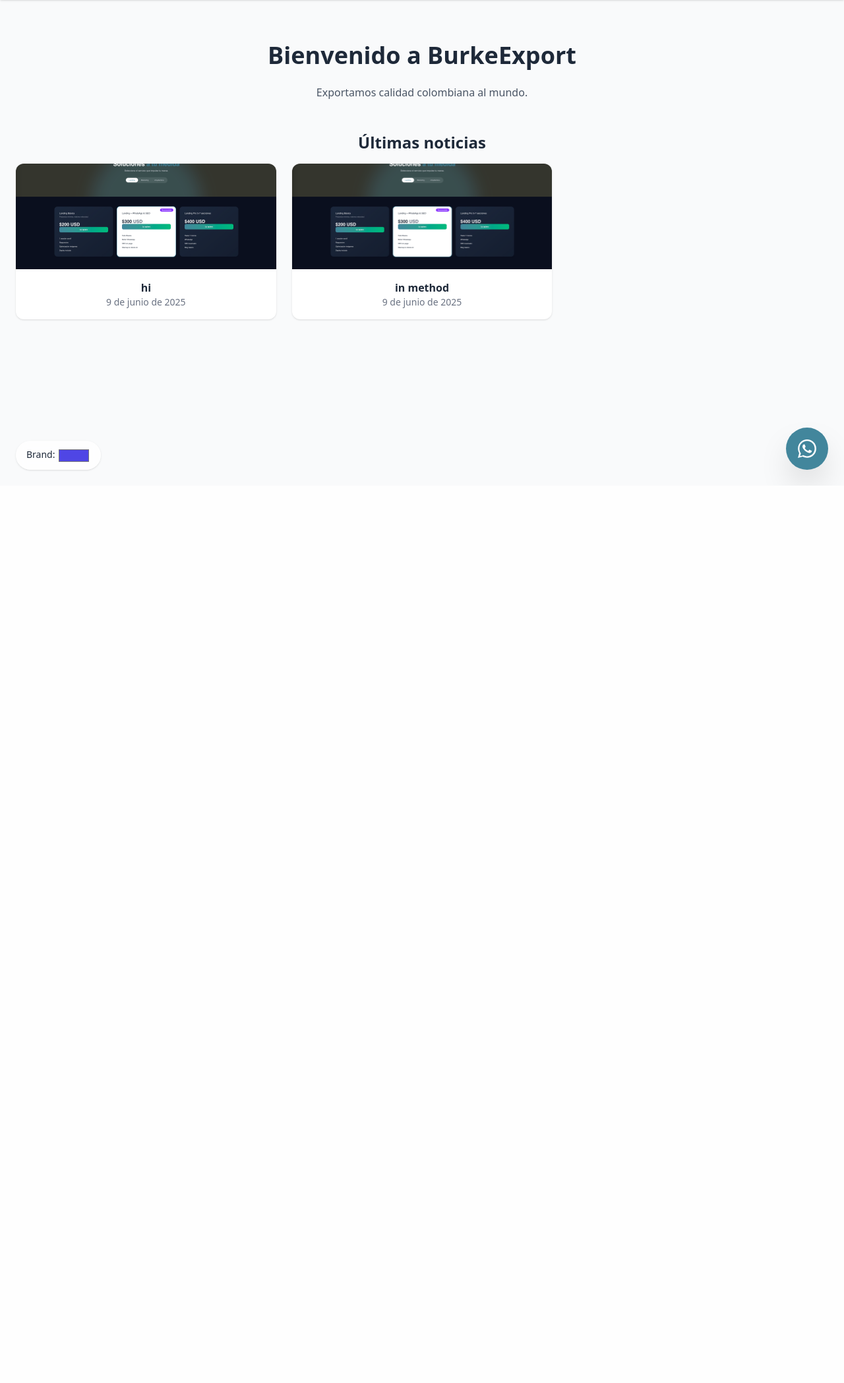
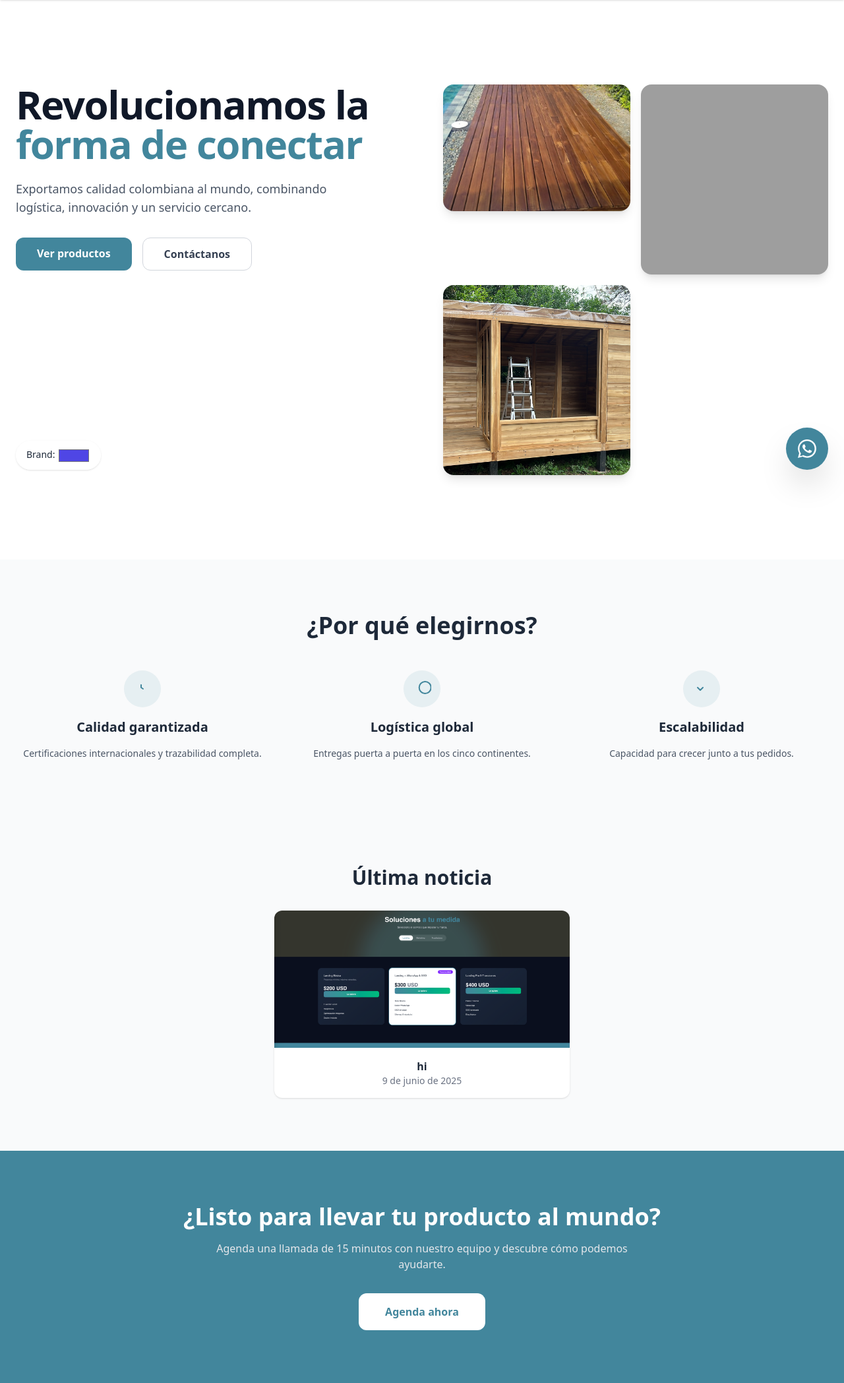
Before and after one commit to diegokld30/burkeexprot, a Django app: page / in a window 1280 px wide. Shown: the part 64-2160 px from the top of the page at 66% size. Before the commit the page ends 800 px from the top, so only its background shows below. Run offline with Django 4.2, Linux system fonts and the light colour scheme; data comes from the database, SQL or seed files in the repository; both versions use the stored data as it was after the commit; grey boxes are pictures that could not be loaded.

Commit message:
Se agregan mejoras en fotos

```diff
--- a/core/views.py
+++ b/core/views.py
@@ -2,8 +2,8 @@
 from .models import Categoria, EntradaBlog
 
 def index(request):
-    ultimas = EntradaBlog.objects.order_by('-fecha')[:3]
-    return render(request, 'core/index.html', {'ultimas': ultimas})
+    ultima = EntradaBlog.objects.order_by('-fecha').first()
+    return render(request, 'core/index.html', {'ultima': ultima})
 
 def productos(request):
     cats = { c.nombre.lower(): c for c in
--- a/templates/core/index.html
+++ b/templates/core/index.html
@@ -1,29 +1,114 @@
 {% extends 'core/base.html' %}
-{% load i18n %}
+{% load i18n static %}
 
 {% block title %}BurkeExport{% endblock %}
 
 {% block content %}
-<section class="container mx-auto px-6 py-16 text-center">
-  <h1 class="text-4xl font-extrabold mb-6">{% trans "Bienvenido a BurkeExport" %}</h1>
-  <p class="max-w-xl mx-auto text-gray-600">{% trans "Exportamos calidad colombiana al mundo." %}</p>
+{# ░░░ HERO + FOTOS EMPRESA ░░░ ----------------------------------------- #}
+<section id="home" class="relative overflow-hidden bg-white">
+  <!-- fondo decorativo -->
+  <div class="absolute inset-0 -z-10 bg-grid-slate/5 [mask-image:linear-gradient(to_bottom,transparent,black)]"></div>
+  <div class="absolute -top-72 -left-40 -z-20 size-[900px] rounded-full bg-[var(--brand)]/20 blur-3xl"></div>
 
-  <!-- Últimas entradas del blog -->
-  <h2 class="text-2xl font-semibold mt-12 mb-4">{% trans "Últimas noticias" %}</h2>
-  <div class="grid gap-6 md:grid-cols-3">
-    {% for p in ultimas %}
-      <article class="bg-white rounded-xl shadow hover:shadow-lg transition">
-        <a href="{% url 'blog_detalle' p.pk %}">
-          <img src="{{ p.imagen.url }}" class="w-full h-40 object-cover rounded-t-xl" alt="">
+  <div class="container mx-auto px-6 py-24 lg:py-32 grid gap-16 lg:grid-cols-2">
+    <!-- Texto principal -->
+    <div>
+      <h1 class="text-4xl md:text-6xl font-extrabold tracking-tight text-gray-900">
+        {% trans "Revolucionamos la" %}<br>
+        <span class="text-[var(--brand)]">{% trans "forma de conectar" %}</span>
+      </h1>
+      <p class="mt-6 max-w-lg text-lg text-gray-600">
+        {% trans "Exportamos calidad colombiana al mundo, combinando logística, innovación y un servicio cercano." %}
+      </p>
+      <div class="mt-8 flex gap-4">
+        <a href="{% url 'productos' %}"
+           class="rounded-xl bg-[var(--brand)] px-8 py-3 text-white font-semibold hover:opacity-90 transition">
+          {% trans "Ver productos" %}
         </a>
-        <div class="p-4">
-          <h3 class="font-bold">{{ p.titulo }}</h3>
-          <p class="text-sm text-gray-500">{{ p.fecha }}</p>
-        </div>
-      </article>
-    {% empty %}
-      <p class="col-span-3 text-gray-500">{% trans "Aún no hay publicaciones." %}</p>
-    {% endfor %}
+        <a href="{% url 'contacto' %}"
+           class="rounded-xl border border-gray-300 px-8 py-3 font-semibold text-gray-700 hover:bg-gray-100 transition">
+          {% trans "Contáctanos" %}
+        </a>
+      </div>
+    </div>
+
+    <!-- Mosaico corporativo (4 fotos) -->
+    <div class="grid grid-cols-2 gap-4 self-center">
+      <img src="{% static 'img/17fba63c-5294-4c83-a15d-cdc51b426a72.JPG' %}" alt="{% trans 'Producto madera' %}"
+           class="h-48 w-full rounded-2xl object-cover shadow-lg" loading="lazy">
+      <img src="{% static 'img/IMG_9202.HEIC' %}" alt="{% trans 'Equipo de trabajo' %}"
+           class="h-72 w-full rounded-2xl object-cover shadow-lg" loading="lazy">
+      <img src="{% static 'img/379425CB-003E-4E91-97E2-A1F3E8095500.JPG' %}" alt="{% trans 'Proceso de empaque' %}"
+           class="h-72 w-full rounded-2xl object-cover shadow-lg" loading="lazy">
+      <!--<img src="{% static 'img/empresa/foto4.jpg' %}" alt="{% trans 'Exportación' %}"
+           class="h-48 w-full rounded-2xl object-cover shadow-lg" loading="lazy">-->
+    </div>
   </div>
 </section>
+
+{# ░░░ MINI-FEATURES ░░░ -------------------------------------------------- #}
+<section class="container mx-auto px-6 py-20">
+  <h2 class="text-center text-3xl md:text-4xl font-bold mb-12">
+    {% trans "¿Por qué elegirnos?" %}
+  </h2>
+  <div class="grid gap-10 md:grid-cols-3">
+    <div class="text-center space-y-4">
+      <div class="mx-auto flex size-14 items-center justify-center rounded-full bg-[var(--brand)]/10 text-[var(--brand)]">
+        <svg xmlns="http://www.w3.org/2000/svg" class="w-7 h-7" fill="none" stroke="currentColor"><path stroke-linecap="round" stroke-linejoin="round" stroke-width="2" d="M12 8v4l3 2"/></svg>
+      </div>
+      <h3 class="text-xl font-semibold">{% trans "Calidad garantizada" %}</h3>
+      <p class="text-sm text-gray-600">{% trans "Certificaciones internacionales y trazabilidad completa." %}</p>
+    </div>
+    <div class="text-center space-y-4">
+      <div class="mx-auto flex size-14 items-center justify-center rounded-full bg-[var(--brand)]/10 text-[var(--brand)]">
+        <svg xmlns="http://www.w3.org/2000/svg" class="w-7 h-7" fill="none" stroke="currentColor"><path stroke-linecap="round" stroke-linejoin="round" stroke-width="2" d="M12 6a9 9 0 110 12A9 9 0 0112 6z"/></svg>
+      </div>
+      <h3 class="text-xl font-semibold">{% trans "Logística global" %}</h3>
+      <p class="text-sm text-gray-600">{% trans "Entregas puerta a puerta en los cinco continentes." %}</p>
+    </div>
+    <div class="text-center space-y-4">
+      <div class="mx-auto flex size-14 items-center justify-center rounded-full bg-[var(--brand)]/10 text-[var(--brand)]">
+        <svg xmlns="http://www.w3.org/2000/svg" class="w-7 h-7" fill="none" stroke="currentColor"><path stroke-linecap="round" stroke-linejoin="round" stroke-width="2" d="M16 12l-4 4-4-4"/></svg>
+      </div>
+      <h3 class="text-xl font-semibold">{% trans "Escalabilidad" %}</h3>
+      <p class="text-sm text-gray-600">{% trans "Capacidad para crecer junto a tus pedidos." %}</p>
+    </div>
+  </div>
+</section>
+
+    {# ░░░ NOTICIA RECIENTE ░░░ --------------------------------------------- #}
+<section class="container mx-auto px-6 py-20 text-center">
+  <h2 class="text-3xl font-bold mb-8">{% trans "Última noticia" %}</h2>
+  {% if ultima %}
+    <article class="mx-auto max-w-md bg-white rounded-xl shadow hover:shadow-lg transition">
+      <a href="{% url 'blog_detalle' ultima.pk %}">
+        <img src="{{ ultima.imagen.url }}" class="w-full h-52 object-cover rounded-t-xl" alt="{{ ultima.titulo }}">
+      </a>
+      <div class="p-4">
+        <h3 class="font-bold">{{ ultima.titulo }}</h3>
+        <p class="text-sm text-gray-500">{{ ultima.fecha }}</p>
+      </div>
+    </article>
+  {% else %}
+    <p class="text-gray-500">{% trans "Aún no hay publicaciones." %}</p>
+  {% endif %}
+</section>
+
+{# ░░░ CTA CLARO ░░░ ----------------------------------------------------- #}
+<section class="relative overflow-hidden bg-[var(--brand)] py-20 text-white">
+  <div class="absolute inset-0 -z-10 bg-[radial-gradient(#ffffff11_1px,transparent_1px)] [background-size:36px_36px]"></div>
+
+  <div class="container mx-auto px-6 text-center">
+    <h2 class="text-3xl md:text-4xl font-bold mb-4">{% trans "¿Listo para llevar tu producto al mundo?" %}</h2>
+    <p class="mx-auto max-w-2xl mb-8 text-gray-200">
+      {% trans "Agenda una llamada de 15&nbsp;minutos con nuestro equipo y descubre cómo podemos ayudarte." %}
+    </p>
+    <a href="{% url 'contacto' %}"
+       class="inline-block rounded-xl bg-white px-10 py-4 font-semibold text-[var(--brand)] hover:opacity-90 transition">
+      {% trans "Agenda ahora" %}
+    </a>
+  </div>
+</section>
+
+
 {% endblock %}
--- a/templates/core/productos.html
+++ b/templates/core/productos.html
@@ -6,7 +6,7 @@
 {% block content %}
 <!-- ░░░ HERO ░░░ -->
 <section class="relative isolate overflow-hidden text-white">
-  <div class="absolute inset-0 -z-10 bg-gradient-to-br from-[#111827] via-[#1e293b] to-[#0f172a]"></div>
+  <div class="absolute inset-0 -z-10 bg-gradient-to-br from-[#34352d] via-[#1e293b] to-[#34352d]"></div>
   <div class="absolute inset-0 -z-10 flex justify-center">
     <div class="size-[900px] rounded-full bg-[var(--brand)]/30 blur-3xl"></div>
   </div>
@@ -18,7 +18,7 @@
         a tu medida</span>
     </h1>
     <p class="mx-auto max-w-2xl text-lg text-gray-300">
-      Selecciona el servicio que impulse tu marca.
+      Selecciona el servicio que impulse tus proyectos.
     </p>
 
     <!-- Toggle de categorías -->
@@ -43,6 +43,7 @@
 </section>
 
 <!-- ░░░ SECCIÓN DE PRODUCTOS ░░░ -->
+    <!--color de fondo de los productos-->
 <section class="relative overflow-hidden bg-[#030712] text-white">
   <div class="container mx-auto px-6 pb-32">
 
```
Also changed, not shown: core/static/img/17fba63c-5294-4c83-a15d-cdc51b426a72.JPG (added), core/static/img/379425CB-003E-4E91-97E2-A1F3E8095500.JPG (added), db.sqlite3, 1 other file.
